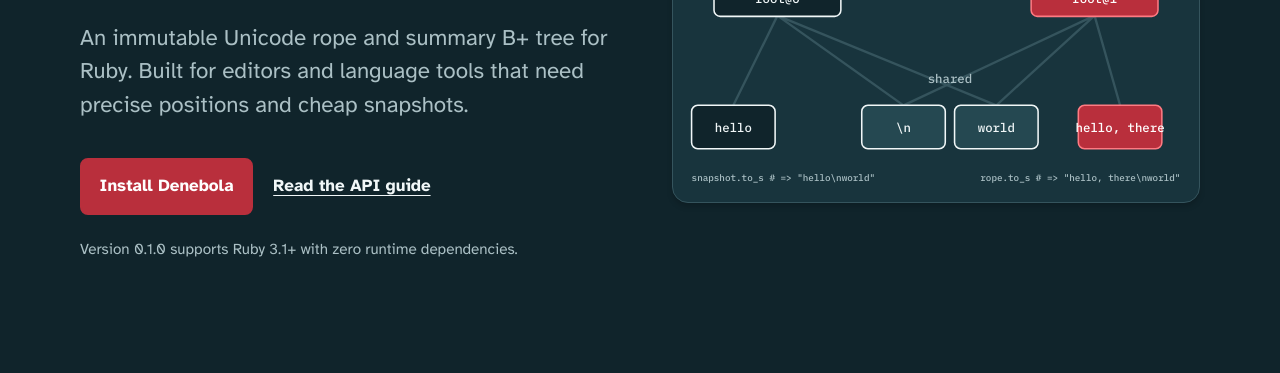
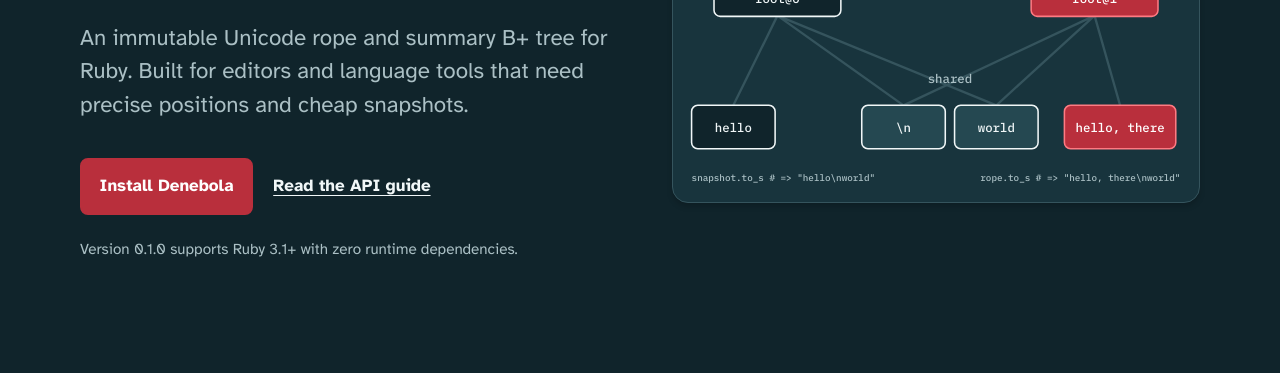
Before and after one commit to noxdea/denebola, a plain HTML site: page docs/index.html in a window 1280 px wide. Shown: the part 427-800 px from the top of the page. Drawn offline with Linux system fonts and the light colour scheme.

Commit message:
Fix edited chunk label overflow

```diff
--- a/docs/index.html
+++ b/docs/index.html
@@ -64,7 +64,7 @@
               <rect x="24" y="206" width="108" height="56" rx="8"/>
               <rect class="shared" x="244" y="206" width="108" height="56" rx="8"/>
               <rect class="shared" x="364" y="206" width="108" height="56" rx="8"/>
-              <rect class="changed" x="524" y="206" width="108" height="56" rx="8"/>
+              <rect class="changed" x="506" y="206" width="144" height="56" rx="8"/>
             </g>
             <g class="node-text">
               <text x="135" y="74" text-anchor="middle">root@0</text>
```
